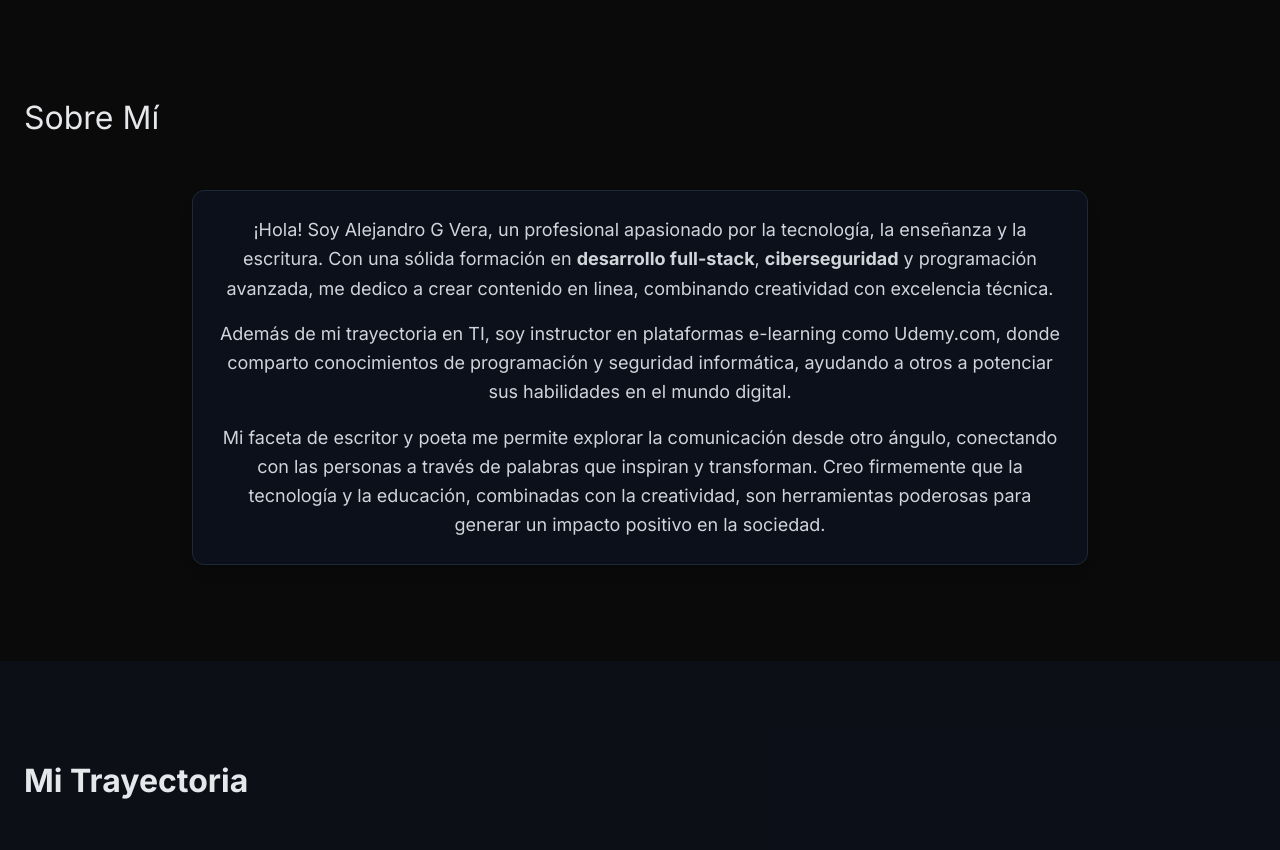
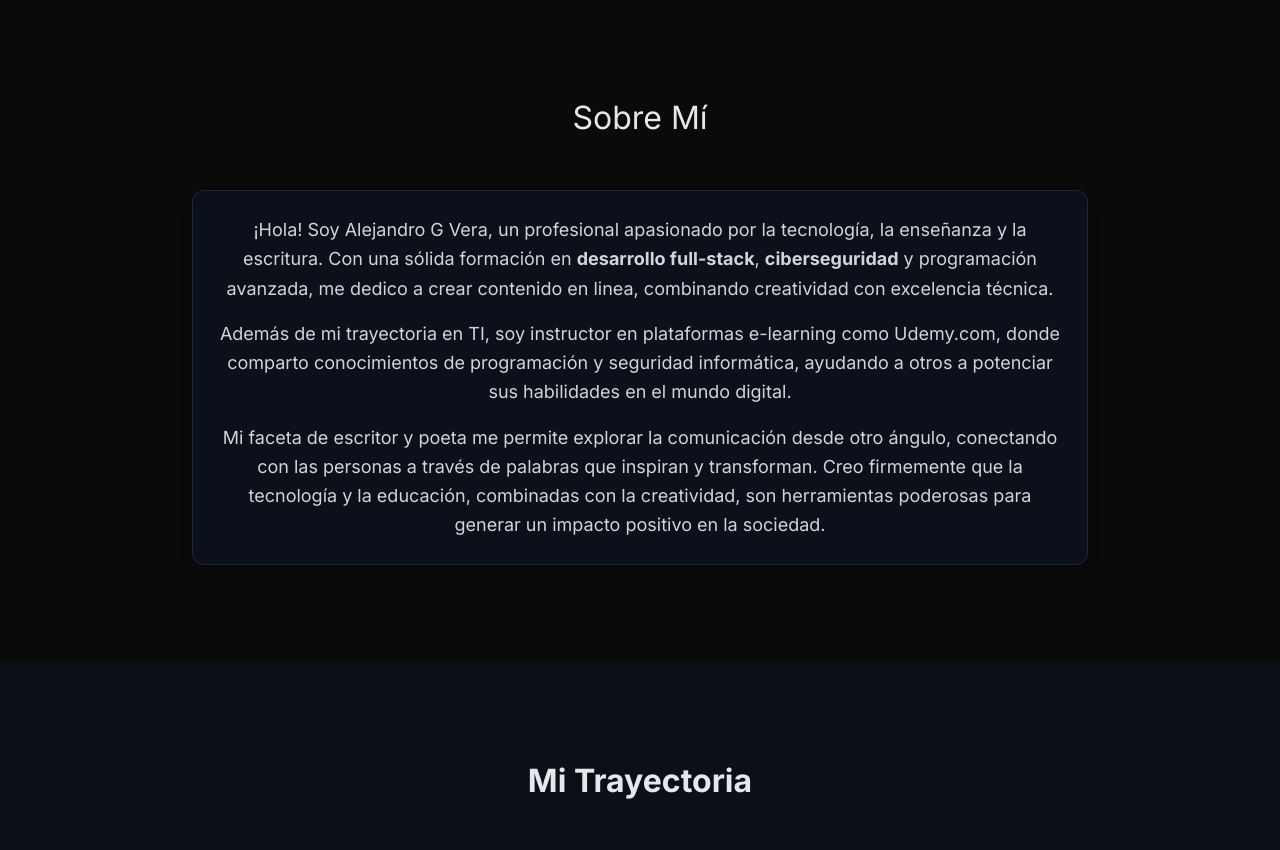
Before and after one commit to AlexielArdilla/alexielardilla.github.io, a plain HTML site: page index.html in a window 1280 px wide. Shown: the part 802-1652 px from the top of the page. Drawn offline with nearby package versions, Linux system fonts and the light colour scheme; a script that the page names is missing.

Commit message:
Centré los H2

```diff
--- a/index.html
+++ b/index.html
@@ -211,7 +211,7 @@
         <!-- About Me -->
         <section id="about" class="py-24">
             <div class="container mx-auto px-6">
-                <h2 class="section-title">Sobre Mí</h2>
+                <h2 class="section-title" style="text-align: center;">Sobre Mí</h2>
                 <br><br>
                 <div
                     class="max-w-4xl mx-auto text-center text-gray-300 text-lg leading-relaxed bg-slate-900/50 backdrop-blur-sm border border-slate-800 rounded-xl p-6 shadow-lg">
@@ -242,7 +242,7 @@
         <!-- Experience, Education, Courses (Timeline) -->
         <section id="experience" class="py-24 bg-slate-900/40">
             <div class="container mx-auto px-6">
-                <h2 class="section-title"><b>Mi Trayectoria</b></h2>
+                <h2 class="section-title" style="text-align: center;"><b>Mi Trayectoria</b></h2>
                 <div class="relative max-w-5xl mx-auto mt-12">
                     <!-- Timeline line -->
                     <div class="absolute left-1/2 w-0.5 h-full bg-slate-700 -translate-x-1/2"></div>
@@ -415,7 +415,7 @@
         <!-- Portfolio Section -->
         <section id="portfolio" class="py-24">
             <div class="container mx-auto px-6">
-                <h2 class="section-title"><b>Algunos videos y código:</b></h2>
+                <h2 class="section-title" style="text-align: center;"><b>Algunos videos y código:</b></h2>
 
                 <!-- Tabs -->
                 <div class="flex justify-center mb-12 border-b border-slate-800">
```
